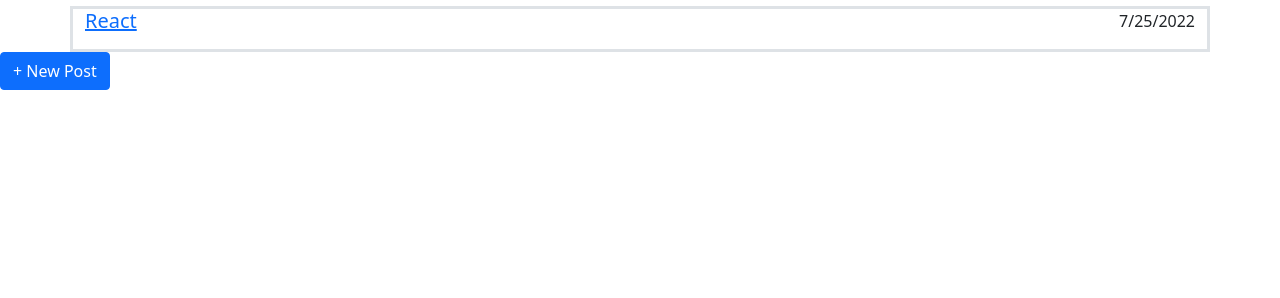
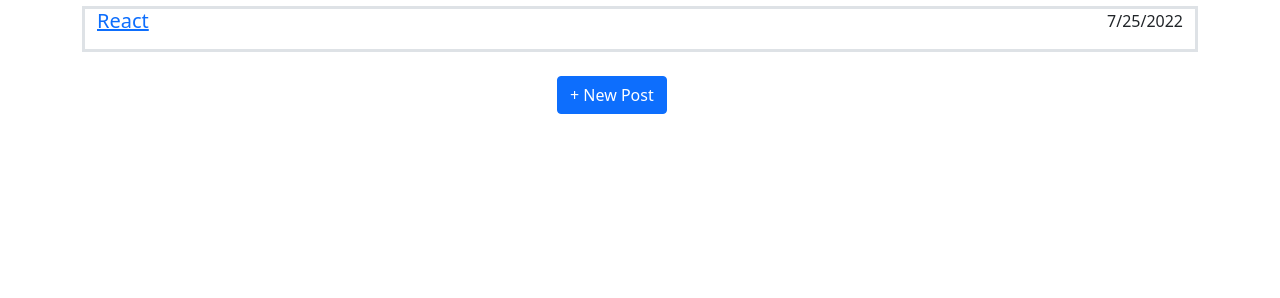
Before and after one commit to reversedentistry/Tech-Blog-Using-MVC, a Node server app: page /dashboard in a window 1280 px wide. Shown: the part 106-404 px from the top of the page. Run offline with Node 20, Linux system fonts and the light colour scheme; a user stored in the database is signed in; data comes from the database, SQL or seed files in the repository; some libraries are stand-ins or nearby versions.

Commit message:
Added styling for button and corrected links for posts

```diff
--- a/views/dashboard.handlebars
+++ b/views/dashboard.handlebars
@@ -1,9 +1,18 @@
-{{#each posts as |post|}}
-<div class="container-md border border-3 d-flex justify-content-between">
-    <h5><a href="/post/{{post.id}}">{{post.title}}</a></h5>
-    <p>{{format_date post.date_created}}</p>
-</div>
-{{/each}}
+<div class="container">
+    {{#each posts as |post|}}
+    <div class="container-md border border-3 d-flex justify-content-between mb-2">
+        <h5><a href="/edit/{{post.id}}">{{post.title}}</a></h5>
+        <p>{{format_date post.date_created}}</p>
+    </div>
+    {{/each}}
 
 
-<a class="btn btn-primary" href="/newpost" role="button">+ New Post</a>
+    <div class="row mt-4">
+        <div class="col-5"></div>
+        <div class="col-2">
+            <a class="btn btn-primary" href="/newpost" role="button">+ New
+                Post</a>
+        </div>
+        <div class="col-5"></div>
+    </div>
+</div>
```
